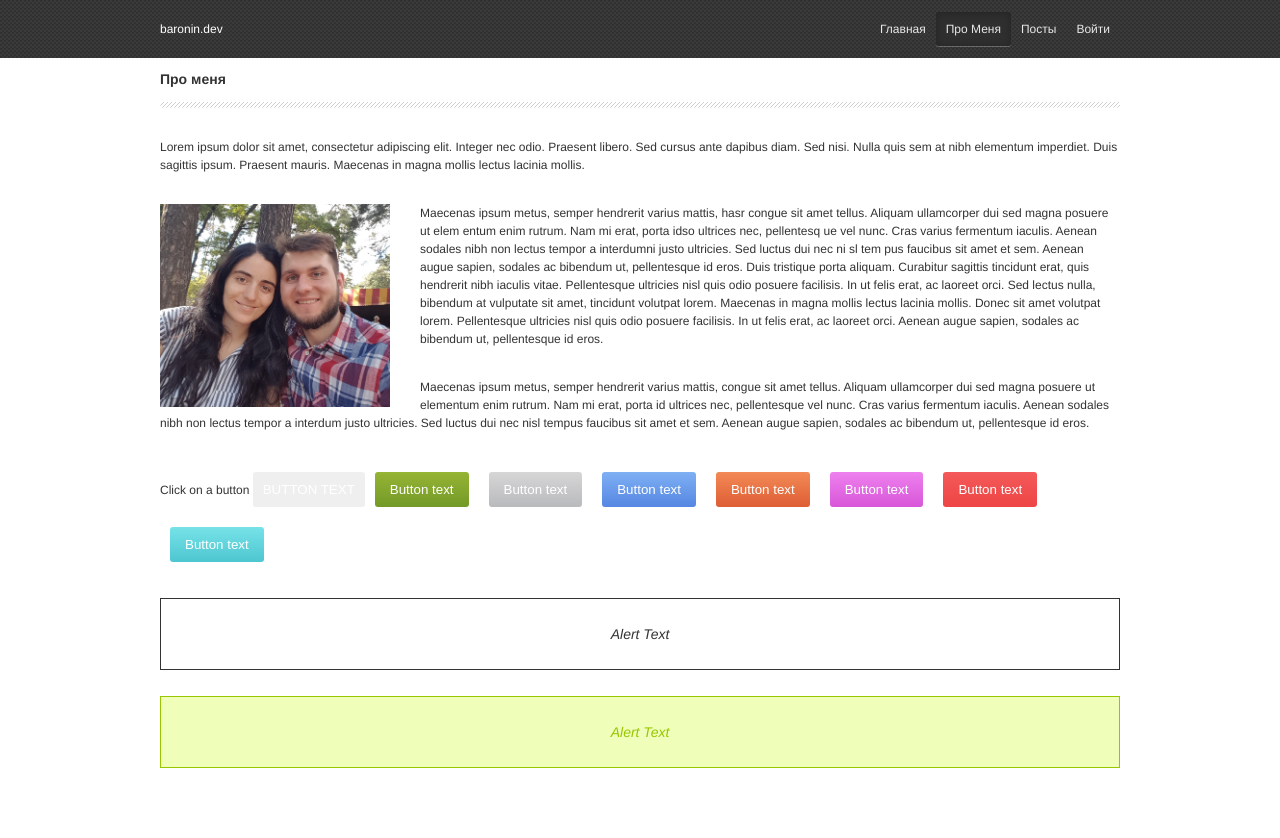
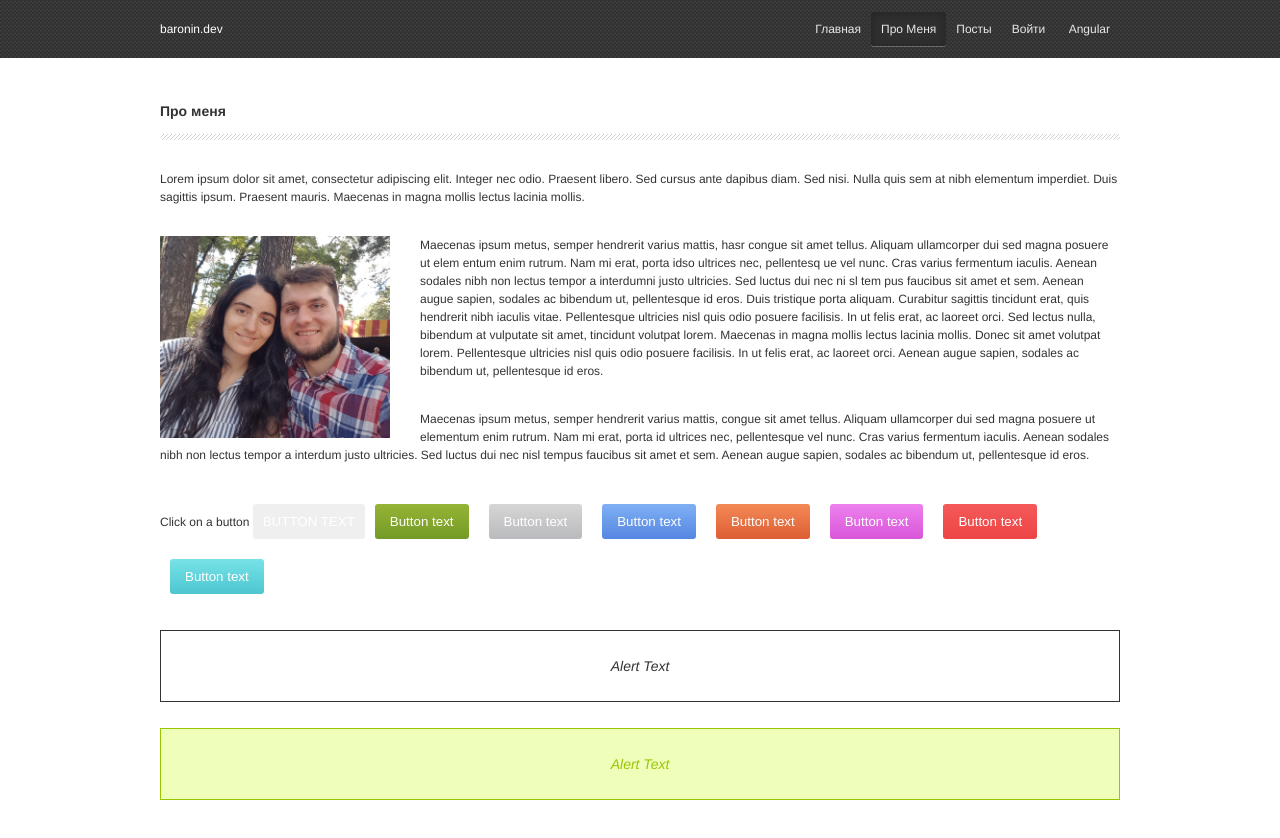
Before and after one commit to baronin/angular-blog, an Angular app: page /about in a window 1280 px wide. Before the commit the page ends 806 px from the top, so only its background shows below. Built offline with nearby package versions, Linux system fonts and the light colour scheme.

Commit message:
minore fix

```diff
--- a/src/app/components/main-nav/main-nav.component.html
+++ b/src/app/components/main-nav/main-nav.component.html
@@ -3,5 +3,6 @@
   <a routerLink="/about" routerLinkActive="active-link">Про меня</a>
   <a routerLink="/myPosts" routerLinkActive="active-link">Посты</a>
   <a routerLink="/login" routerLinkActive="active-link">Войти</a>
+  <a routerLink="/angular" routerLinkActive="active-link"> Angular </a>
 </nav>
 <router-outlet></router-outlet>
--- a/src/app/components/post/post.component.html
+++ b/src/app/components/post/post.component.html
@@ -2,6 +2,7 @@
   <ng-content></ng-content>
   <h2>{{ myPost.title}}</h2>
   <p>{{ myPost.text}}</p>
+  <i>{{ myPost.time | date : 'short'}}</i>
   <div class="post-icon-wrap">
     <button class="button button--secondary">Change</button>
     <button class="button button--danger" (click)="remove(myPost.id)">Remove</button>
--- a/src/assets/scss/GUI.scss
+++ b/src/assets/scss/GUI.scss
@@ -1,6 +1,6 @@
 .title-main {
   position: relative;
-  padding: 0 0 20px;
+  padding: 20px 0 20px;
   font-size: 14px;
   &:after {
     content: "";
--- a/src/styles.scss
+++ b/src/styles.scss
@@ -11,8 +11,6 @@
 
 * {
   box-sizing: border-box;
-  margin: 0;
-  padding: 0;
 }
 
 html, body { height: 100%; }
```
